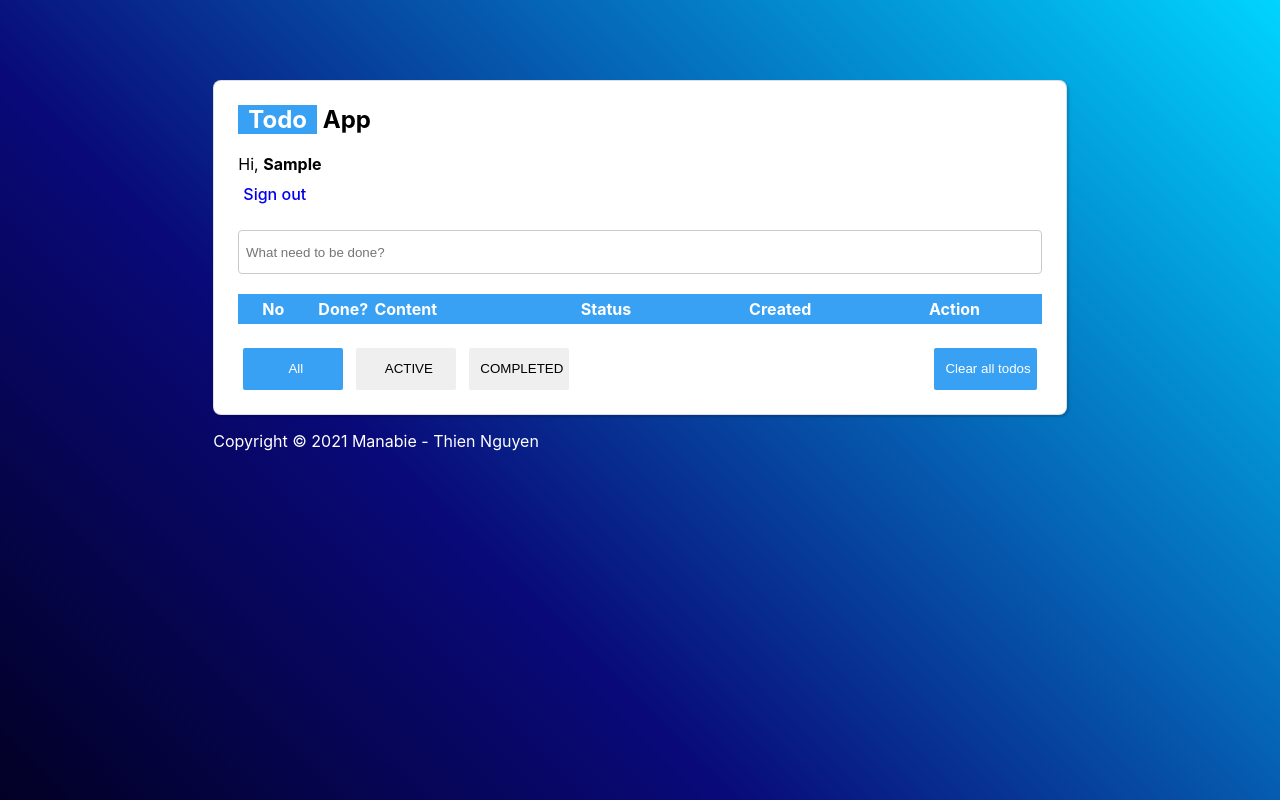
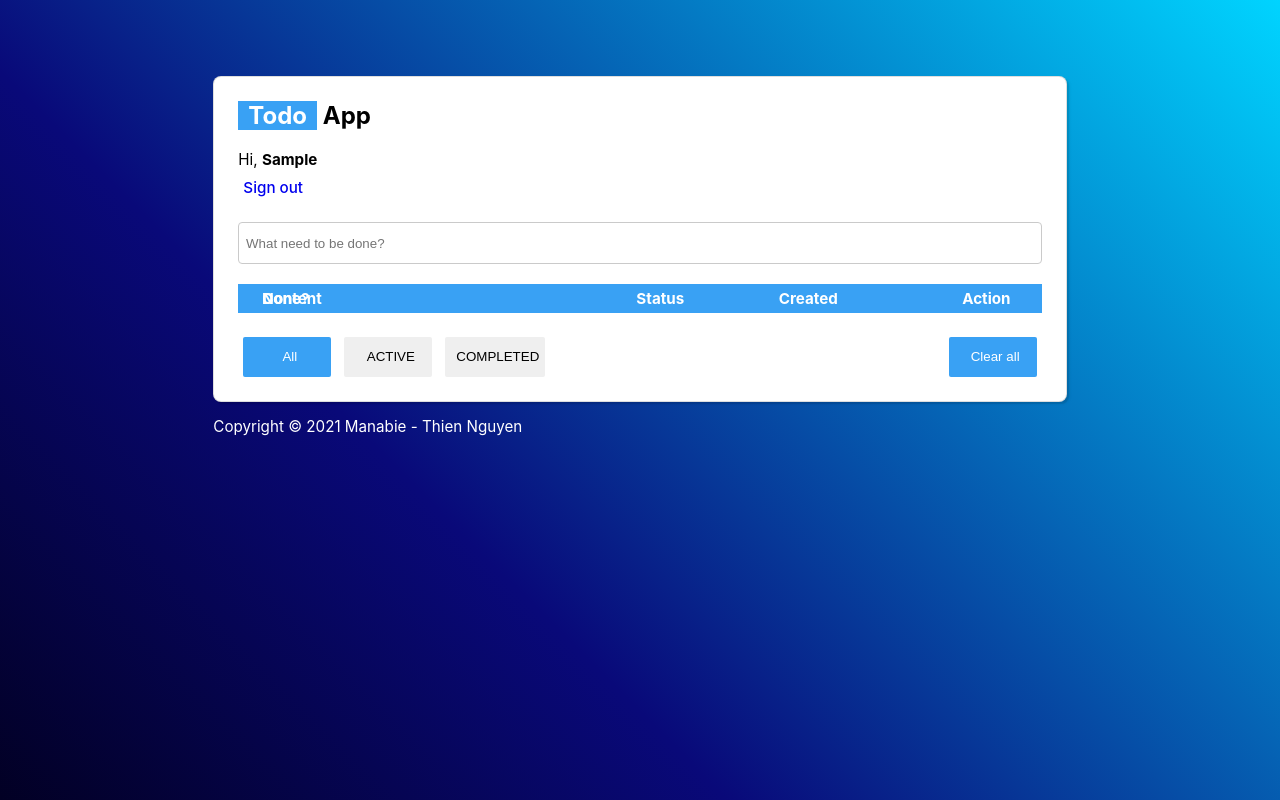
Before and after one commit to manabie-com/mana-do, a React (Create React App) app: page /register in a window 1280 px wide. Both pictures are taken after typing "Sample", "Sample", "Sample", "Sample123", "Sample123" into the empty fields and a click on the button "Register". Built offline with nearby package versions, Linux system fonts and the light colour scheme.

Commit message:
Sync with submit

```diff
--- a/src/App.css
+++ b/src/App.css
@@ -1,11 +1,13 @@
 .App {
-  /* text-align: center; */    /* THIENNGUYEN */
+  /* text-align: center; */
+  /* THIENNGUYEN */
   display: flex;
   justify-content: center;
 }
 
 .justify-content-center {
-  justify-content: center;      /* THIENNGUYEN: To center content */
+  justify-content: center;
+  /* THIENNGUYEN: To center content */
 }
 
 /* button {
@@ -47,10 +49,12 @@ input.edit-todo {
 .ToDo__container {
   border: 1px solid rgba(0, 0, 0, 0.13);
   border-radius: 8px;
-  /* width: 100%; */  /* THIENNGUYEN: WIDTH DEPENDS ON ITS CONTAINER */
+  /* width: 100%; */
+  /* THIENNGUYEN: WIDTH DEPENDS ON ITS CONTAINER */
   margin-top: 5rem;
   padding: 24px;
-  background-color: #ffff;      /*THIENNGUYEN: CHANGE BACKGROUND TO WHITE*/
+  background-color: #ffff;
+  /*THIENNGUYEN: CHANGE BACKGROUND TO WHITE*/
   box-shadow: 2px 2px 1px rgba(0, 0, 0, 0.09), 3px 2px 3px rgba(0, 0, 0, 0.05);
   min-width: 300px;
 }
@@ -75,7 +79,7 @@ input.edit-todo {
   justify-content: space-between;
 }
 
-.ToDo__item > span {
+.ToDo__item>span {
   flex: 1 1;
   text-align: left;
   margin-left: 8px;
@@ -114,11 +118,11 @@ input.edit-todo {
 }
 
 .Todo__tabs {
-  display: flex;
+  /* display: flex; */
   justify-content: center;
 }
 
-.Todo__tabs > *:not(:last-child) {
+.Todo__tabs>*:not(:last-child) {
   margin-right: 8px;
 }
 
@@ -207,145 +211,298 @@ input.edit-todo {
   flex: 0 0 100%;
   max-width: 100%;
 }
-
-.app-col-md-1,
-.app-col-md-2,
-.app-col-md-3,
-.app-col-md-4,
-.app-col-md-5,
-.app-col-md-6,
-.app-col-md-7,
-.app-col-md-8,
-.app-col-md-9,
-.app-col-md-10,
-.app-col-md-11,
-.app-col-md-12 {
-  position: relative;
-  width: 100%;
-  padding-right: 15px;
-  padding-left: 15px;
+.app-col-xs-1, .app-col-xs-2, .app-col-xs-3, .app-col-xs-4, .app-col-xs-5, .app-col-xs-6, .app-col-xs-7, .app-col-xs-8, .app-col-xs-9, .app-col-xs-10, .app-col-xs-11, .app-col-xs-12, .app-col-xs,
+.app-col-sm-1, .app-col-sm-2, .app-col-sm-3, .app-col-sm-4, .app-col-sm-5, .app-col-sm-6, .app-col-sm-7, .app-col-sm-8, .app-col-sm-9, .app-col-sm-10, .app-col-sm-11, .app-col-sm-12, .app-col-sm,
+.app-col-md-1, .app-col-md-2, .app-col-md-3, .app-col-md-4, .app-col-md-5, .app-col-md-6, .app-col-md-7, .app-col-md-8, .app-col-md-9, .app-col-md-10, .app-col-md-11, .app-col-md-12, .app-col-md,
+.app-col-lg-1, .app-col-lg-2, .app-col-lg-3, .app-col-lg-4, .app-col-lg-5, .app-col-lg-6, .app-col-lg-7, .app-col-lg-8, .app-col-lg-9, .app-col-lg-10, .app-col-lg-11, .app-col-lg-12, .app-col-lg,
+.app-col-xl-1, .app-col-xl-2, .app-col-xl-3, .app-col-xl-4, .app-col-xl-5, .app-col-xl-6, .app-col-xl-7, .app-col-xl-8, .app-col-xl-9, .app-col-xl-10, .app-col-xl-11, .app-col-xl-12, .app-col-xl
+{
+   position: relative;
+   width: 100%;
+   padding-right: 15px;
+   padding-left: 15px;
 }
 
+@media (min-width: 100px) {
+  .app-col-xs-1 {
+    flex: 0 0 8.33333%;
+    max-width: 8.33333%; }
+  .app-col-xs-2 {
+    flex: 0 0 16.66667%;
+    max-width: 16.66667%; }
+  .app-col-xs-3 {
+    flex: 0 0 25%;
+    max-width: 25%; }
+  .app-col-xs-4 {
+    flex: 0 0 33.33333%;
+    max-width: 33.33333%; }
+  .app-col-xs-5 {
+    flex: 0 0 41.66667%;
+    max-width: 41.66667%; }
+  .app-col-xs-6 {
+    flex: 0 0 50%;
+    max-width: 50%; }
+  .app-col-xs-7 {
+    flex: 0 0 58.33333%;
+    max-width: 58.33333%; }
+  .app-col-xs-8 {
+    flex: 0 0 66.66667%;
+    max-width: 66.66667%; }
+  .app-col-xs-9 {
+    flex: 0 0 75%;
+    max-width: 75%; }
+  .app-col-xs-10 {
+    flex: 0 0 83.33333%;
+    max-width: 83.33333%; }
+  .app-col-xs-11 {
+    flex: 0 0 91.66667%;
+    max-width: 91.66667%; }
+  .app-col-xs-12 {
+    flex: 0 0 100%;
+    max-width: 100%; }
+}
+
+
+@media (min-width: 576px) {
+  .app-col-sm-1 {
+    flex: 0 0 8.33333%;
+    max-width: 8.33333%; }
+  .app-col-sm-2 {
+    flex: 0 0 16.66667%;
+    max-width: 16.66667%; }
+  .app-col-sm-3 {
+    flex: 0 0 25%;
+    max-width: 25%; }
+  .app-col-sm-4 {
+    flex: 0 0 33.33333%;
+    max-width: 33.33333%; }
+  .app-col-sm-5 {
+    flex: 0 0 41.66667%;
+    max-width: 41.66667%; }
+  .app-col-sm-6 {
+    flex: 0 0 50%;
+    max-width: 50%; }
+  .app-col-sm-7 {
+    flex: 0 0 58.33333%;
+    max-width: 58.33333%; }
+  .app-col-sm-8 {
+    flex: 0 0 66.66667%;
+    max-width: 66.66667%; }
+  .app-col-sm-9 {
+    flex: 0 0 75%;
+    max-width: 75%; }
+  .app-col-sm-10 {
+    flex: 0 0 83.33333%;
+    max-width: 83.33333%; }
+  .app-col-sm-11 {
+    flex: 0 0 91.66667%;
+    max-width: 91.66667%; }
+  .app-col-sm-12 {
+    flex: 0 0 100%;
+    max-width: 100%; }
+}
+
+@media (min-width: 640px) {
+  html {
+    font-size: 90%;
+  }
+}
+
+
 @media (min-width: 768px) {
+  html {
+    font-size: 95%;
+  }
+
   .app-col-md {
     flex-basis: 0;
     flex-grow: 1;
     min-width: 0;
     max-width: 100%;
   }
+
   .app-col-md-1 {
     flex: 0 0 8.33333%;
-    max-width: 8.33333%; }
+    max-width: 8.33333%;
+  }
+
   .app-col-md-2 {
     flex: 0 0 16.66667%;
-    max-width: 16.66667%; }
+    max-width: 16.66667%;
+  }
+
   .app-col-md-3 {
     flex: 0 0 25%;
-    max-width: 25%; }
+    max-width: 25%;
+  }
+
   .app-col-md-4 {
     flex: 0 0 33.33333%;
-    max-width: 33.33333%; }
+    max-width: 33.33333%;
+  }
+
   .app-col-md-5 {
     flex: 0 0 41.66667%;
-    max-width: 41.66667%; }
+    max-width: 41.66667%;
+  }
+
   .app-col-md-6 {
     flex: 0 0 50%;
-    max-width: 50%; }
+    max-width: 50%;
+  }
+
   .app-col-md-7 {
     flex: 0 0 58.33333%;
-    max-width: 58.33333%; }
+    max-width: 58.33333%;
+  }
+
   .app-col-md-8 {
     flex: 0 0 66.66667%;
-    max-width: 66.66667%; }
+    max-width: 66.66667%;
+  }
+
   .app-col-md-9 {
     flex: 0 0 75%;
-    max-width: 75%; }
+    max-width: 75%;
+  }
+
   .app-col-md-10 {
     flex: 0 0 83.33333%;
-    max-width: 83.33333%; }
+    max-width: 83.33333%;
+  }
+
   .app-col-md-11 {
     flex: 0 0 91.66667%;
-    max-width: 91.66667%; }
+    max-width: 91.66667%;
+  }
+
   .app-col-md-12 {
     flex: 0 0 100%;
-    max-width: 100%; }
+    max-width: 100%;
+  }
 
 }
 
 @media (min-width: 992px) {
   .app-col-lg-1 {
     flex: 0 0 8.33333%;
-    max-width: 8.33333%; }
+    max-width: 8.33333%;
+  }
+
   .app-col-lg-2 {
     flex: 0 0 16.66667%;
-    max-width: 16.66667%; }
+    max-width: 16.66667%;
+  }
+
   .app-col-lg-3 {
     flex: 0 0 25%;
-    max-width: 25%; }
+    max-width: 25%;
+  }
+
   .app-col-lg-4 {
     flex: 0 0 33.33333%;
-    max-width: 33.33333%; }
+    max-width: 33.33333%;
+  }
+
   .app-col-lg-5 {
     flex: 0 0 41.66667%;
-    max-width: 41.66667%; }
+    max-width: 41.66667%;
+  }
+
   .app-col-lg-6 {
     flex: 0 0 50%;
-    max-width: 50%; }
+    max-width: 50%;
+  }
+
   .app-col-lg-7 {
     flex: 0 0 58.33333%;
-    max-width: 58.33333%; }
+    max-width: 58.33333%;
+  }
+
   .app-col-lg-8 {
     flex: 0 0 66.66667%;
-    max-width: 66.66667%; }
+    max-width: 66.66667%;
+  }
+
   .app-col-lg-9 {
     flex: 0 0 75%;
-    max-width: 75%; }
+    max-width: 75%;
+  }
+
   .app-col-lg-10 {
     flex: 0 0 83.33333%;
-    max-width: 83.33333%; }
+    max-width: 83.33333%;
+  }
+
   .app-col-lg-11 {
     flex: 0 0 91.66667%;
-    max-width: 91.66667%; }
+    max-width: 91.66667%;
+  }
+
   .app-col-lg-12 {
     flex: 0 0 100%;
-    max-width: 100%; }
+    max-width: 100%;
+  }
 }
 
 @media (min-width: 1200px) {
   .app-col-xl-1 {
     flex: 0 0 8.33333%;
-    max-width: 8.33333%; }
+    max-width: 8.33333%;
+  }
+
   .app-col-xl-2 {
     flex: 0 0 16.66667%;
-    max-width: 16.66667%; }
+    max-width: 16.66667%;
+  }
+
   .app-col-xl-3 {
     flex: 0 0 25%;
-    max-width: 25%; }
+    max-width: 25%;
+  }
+
   .app-col-xl-4 {
     flex: 0 0 33.33333%;
-    max-width: 33.33333%; }
+    max-width: 33.33333%;
+  }
+
   .app-col-xl-5 {
     flex: 0 0 41.66667%;
-    max-width: 41.66667%; }
+    max-width: 41.66667%;
+  }
+
   .app-col-xl-6 {
     flex: 0 0 50%;
-    max-width: 50%; }
+    max-width: 50%;
+  }
+
   .app-col-xl-7 {
     flex: 0 0 58.33333%;
-    max-width: 58.33333%; }
+    max-width: 58.33333%;
+  }
+
   .app-col-xl-8 {
     flex: 0 0 66.66667%;
-    max-width: 66.66667%; }
+    max-width: 66.66667%;
+  }
+
   .app-col-xl-9 {
     flex: 0 0 75%;
-    max-width: 75%; }
+    max-width: 75%;
+  }
+
   .app-col-xl-10 {
     flex: 0 0 83.33333%;
-    max-width: 83.33333%; }
+    max-width: 83.33333%;
+  }
+
   .app-col-xl-11 {
     flex: 0 0 91.66667%;
-    max-width: 91.66667%; }
+    max-width: 91.66667%;
+  }
+
   .app-col-xl-12 {
     flex: 0 0 100%;
-    max-width: 100%; }
+    max-width: 100%;
+  }
 }
--- a/src/commons/AppButton/AppButton.css
+++ b/src/commons/AppButton/AppButton.css
@@ -4,7 +4,7 @@
     font-weight: 500;
     line-height: 2.5rem;
     transition: all .2s ease-in-out;
-    min-width: 100px;
+    min-width: 88px;
     margin: auto 5px;
 }
 
--- a/src/commons/AppCol/index.tsx
+++ b/src/commons/AppCol/index.tsx
@@ -3,16 +3,19 @@ import { Classnames } from '../../helpers'
 
 interface IAppColProps {
     children: ReactNode,
+    xs?: number,
+    sm?: number,
     md?: number,
-    xs?: number,
     lg?: number,
     xl?: number,
     [x:string]:any
 }
 
-export default function AppRow({ children, className, md, xs,lg,xl, ...restProps } : IAppColProps) {
+export default function AppCol({ children, className, sm, md, xs,lg,xl, ...restProps } : IAppColProps) {
+  console.log('%cthiennguyen%cline:14%csm, md, xs,lg,xl', 'color:#fff;background:#ee6f57;padding:3px;border-radius:2px', 'color:#fff;background:#1f3c88;padding:3px;border-radius:2px', 'color:#fff;background:rgb(161, 23, 21);padding:3px;border-radius:2px', sm, md, xs,lg,xl)
     const classes: string = Classnames(className,{
       [`app-col-xs-${xs}`]: xs?(xs<= 12 && xs >= 1):false,
+      [`app-col-sm-${sm}`]: sm?(sm<= 12 && sm >= 1):false,
       [`app-col-md-${md}`]: md?(md <= 12 && md >= 1):false,
       [`app-col-lg-${lg}`]: lg?(lg <= 12 && lg >= 1):false,
       [`app-col-xl-${xl}`]: xl?(xl <= 12 && xl >= 1):false,
--- a/src/commons/AppTag/AppTag.css
+++ b/src/commons/AppTag/AppTag.css
@@ -3,6 +3,7 @@
     border: 1px solid #e9e9e9;
     padding: 0 10px;
     margin: 0 10px 0 0;
+    font-size: smaller;
 }
 
 .tag-success {
--- a/src/components/TodoList/TodoList.css
+++ b/src/components/TodoList/TodoList.css
@@ -1,8 +1,13 @@
+.table-container {
+    width: 100%;
+    overflow: auto;
+}
+
 .app-table {
     border-collapse: collapse;
     width: 100%;
     table-layout: fixed;
-
+    overflow: auto;
 }
 
 .app-table thead tr {
@@ -29,6 +34,17 @@
     width: 15%;
 }
 
+.app-table .th-160px {
+    width: 160px;
+}
+
+.app-table .th-100px {
+    width: 100px;
+}
+.app-table .th-300px {
+    width: 300px;
+}
+
 .app-table .th-seq-number {
     width: 1%;
 }
--- a/src/components/TodoList/index.tsx
+++ b/src/components/TodoList/index.tsx
@@ -11,15 +11,15 @@ const TodoList = ({filter}:ITodoListProps) => {
     const { state } = useContext(AppContext);
     const { todos } = state;
     const filteredTodo = todos.filter(item => filter!=='ALL'?item.status === filter:item);
-    return (<table className="app-table">
+    return (<div className="table-container"><table className="app-table">
             <thead>
                 <tr>
                     <th className="th-seq-number align-center">No</th>
                     <th className="th-seq-number align-center">Done?</th>
-                    <th className="th-15-percent align-left">Content</th>
-                    <th className="align-center">Status</th>
-                    <th className="align-center">Created</th>
-                    <th className="align-center">Action</th>
+                    <th className="th-300px align-left">Content</th>
+                    <th className="th-100px align-center">Status</th>
+                    <th className="th-100px align-center">Created</th>
+                    <th className="th-160px align-center">Action</th>
                 </tr>
             </thead>
             <tbody>
@@ -28,7 +28,7 @@ const TodoList = ({filter}:ITodoListProps) => {
                     }
                     ) }
             </tbody>
-        </table>)
+        </table></div>)
 }
 
 export default TodoList;
--- a/src/pages/dashboard/ToDoPage.tsx
+++ b/src/pages/dashboard/ToDoPage.tsx
@@ -4,6 +4,7 @@ import {
     setTodos,
     createTodo,
     deleteAllTodos,
+    actSignOut,
 } from '../../store/actions';
 import Service from '../../service';
 import { TodoStatus } from '../../models/todo';
@@ -76,13 +77,14 @@ const ToDoPage = ({ history }: RouteComponentProps) => {
     }
 
     const onClickSignOut = () => {
+        dispatch(actSignOut());
         localStorage.removeItem('token');
         history.push('/');
     }
 
     return (
         <AppRow className="justify-content-center">
-            <AppCol xs={9} md={10} lg={8} xl={8}>
+            <AppCol xs={5} sm ={9} md={10} lg={8} xl={8}>
             <div className="ToDo__container">
                 <AppTitle />
                 <p>Hi, <AppText strong>{auth.currentUser?.firstName || ''}</AppText><br /><AppButton btnType="link" href="#" onClick={onClickSignOut}>Sign out</AppButton></p>
@@ -101,7 +103,7 @@ const ToDoPage = ({ history }: RouteComponentProps) => {
                         {filterButtonsJSX()}
                     </div>
                     <AppButton btnType="primary" onClick={onDeleteAllTodo}>
-                        Clear all todos
+                        Clear all
                     </AppButton>
                 </div>
             </div>
--- a/src/store/reducer.ts
+++ b/src/store/reducer.ts
@@ -2,6 +2,7 @@ import {Todo, TodoStatus} from '../models/todo';
 import { Auth } from '../models/auth';
 import {
   ACT_LOGIN,
+  ACT_SIGN_OUT,
   AppActions,
   CREATE_TODO,
   DELETE_ALL_TODOS,
@@ -34,6 +35,11 @@ function reducer(state: AppState, action: AppActions): AppState {
       auth: action.payload
     }
 
+    //THIENNGUYEN: Sign out action to reset store
+    case ACT_SIGN_OUT:
+    return {
+      ...initialState,
+    }
     case CREATE_TODO:
       state.todos.push(action.payload);
       return {
```
Also changed, not shown: src/store/actions.ts (+12 -1 lines), 1 other file (tests, documents, lock files or other folders).
